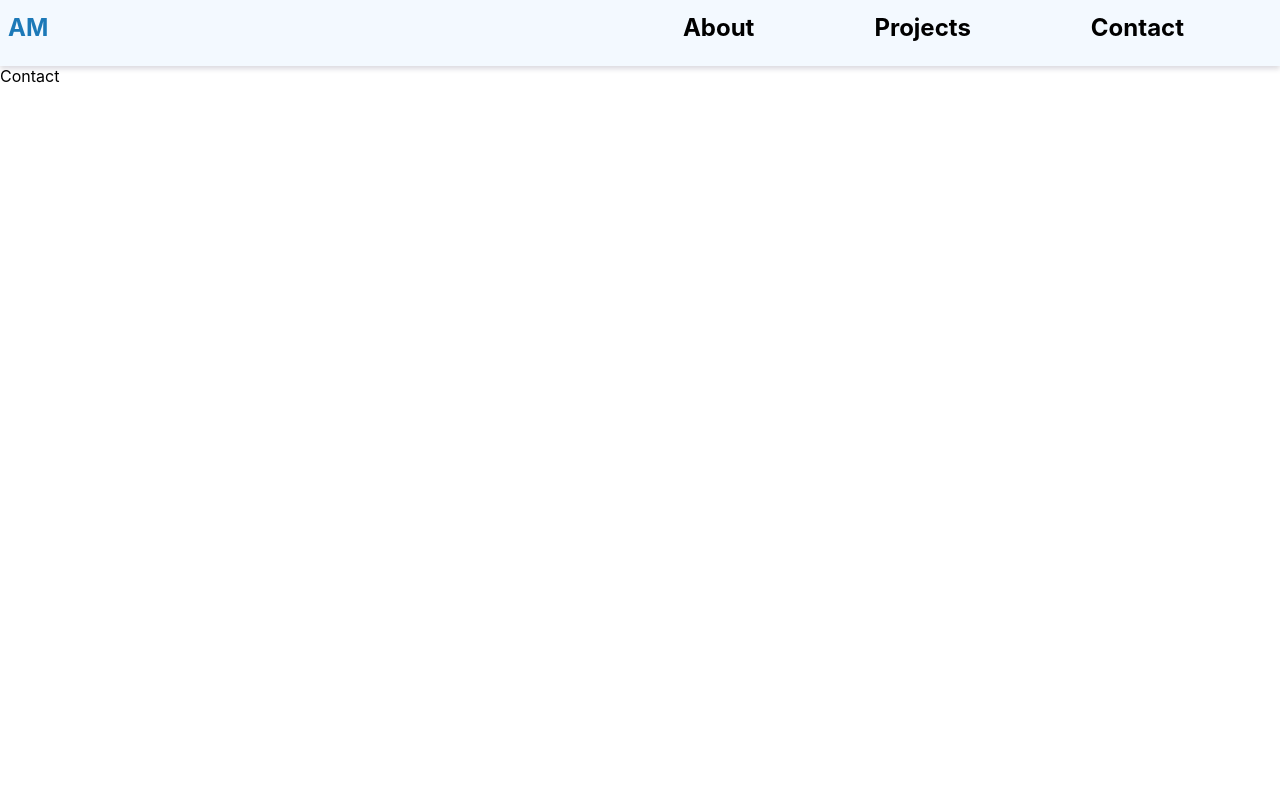
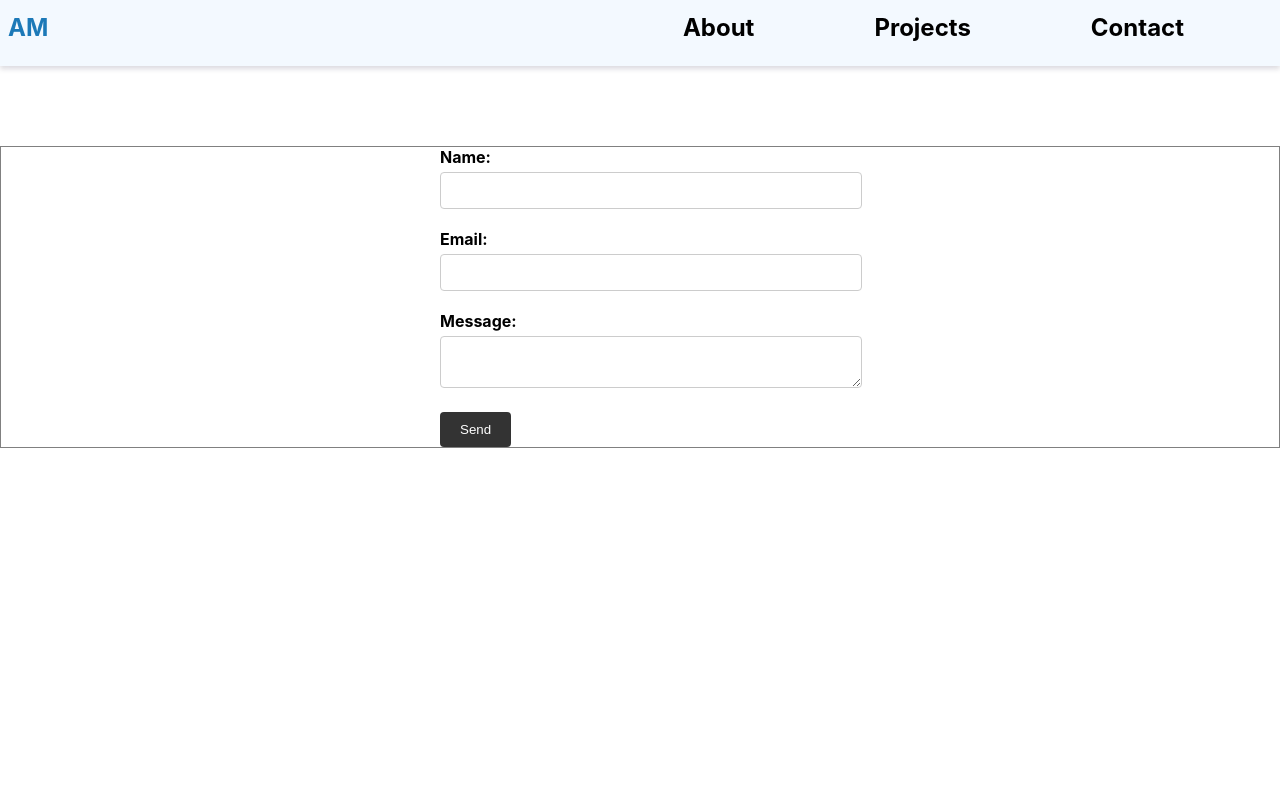
Before and after one commit to AryamanMishra/Portfolio-Website, a React (Create React App) app: page /contact in a window 1280 px wide. Shown: the top 800 px of the page. Built offline with nearby package versions, Linux system fonts and the light colour scheme.

Commit message:
updated cards

```diff
--- a/src/components/Contact.js
+++ b/src/components/Contact.js
@@ -1,12 +1,26 @@
-import React from 'react'
+import React from 'react';
+import '../styles/Contact.css';
 
+const Contact = () => {
+  return (
+    <div className="contact-page">
+      <form className="contact-form">
+        <div className="form-group">
+          <label htmlFor="name">Name:</label>
+          <input type="text" id="name" name="name" required />
+        </div>
+        <div className="form-group">
+          <label htmlFor="email">Email:</label>
+          <input type="email" id="email" name="email" required />
+        </div>
+        <div className="form-group">
+          <label htmlFor="message">Message:</label>
+          <textarea id="message" name="message" required></textarea>
+        </div>
+        <button type="submit">Send</button>
+      </form>
+    </div>
+  );
+};
 
-const Contact = ()=> {
-    return (
-        <div>
-            Contact
-        </div>
-    )
-}
-
-export default Contact
+export default Contact;
--- /dev/null
+++ b/src/styles/Contact.css
@@ -0,0 +1,43 @@
+.contact-page {
+    display: flex;
+    flex-direction: column;
+    align-items: center;
+    margin-top: 5em;
+    border: 1px solid grey;
+  }
+
+  .contact-form {
+    width: 400px;
+  }
+
+  .form-group {
+    margin-bottom: 20px;
+  }
+
+  label {
+    display: block;
+    font-weight: bold;
+    margin-bottom: 5px;
+  }
+
+  input[type='text'],
+  input[type='email'],
+  textarea {
+    width: 100%;
+    padding: 10px;
+    border: 1px solid #ccc;
+    border-radius: 4px;
+  }
+
+  button[type='submit'] {
+    background-color: #333;
+    color: white;
+    border: none;
+    padding: 10px 20px;
+    border-radius: 4px;
+    cursor: pointer;
+  }
+
+  button[type='submit']:hover {
+    background-color: #555;
+  }
--- a/src/styles/Navbar.css
+++ b/src/styles/Navbar.css
@@ -1,6 +1,7 @@
 
 .main-nav {
     background-color: rgba(173, 216, 251, 0.15);
+    /* background-color: #10003b; */
     display: flex;
     flex-direction: row;
     justify-content:space-between;
```
